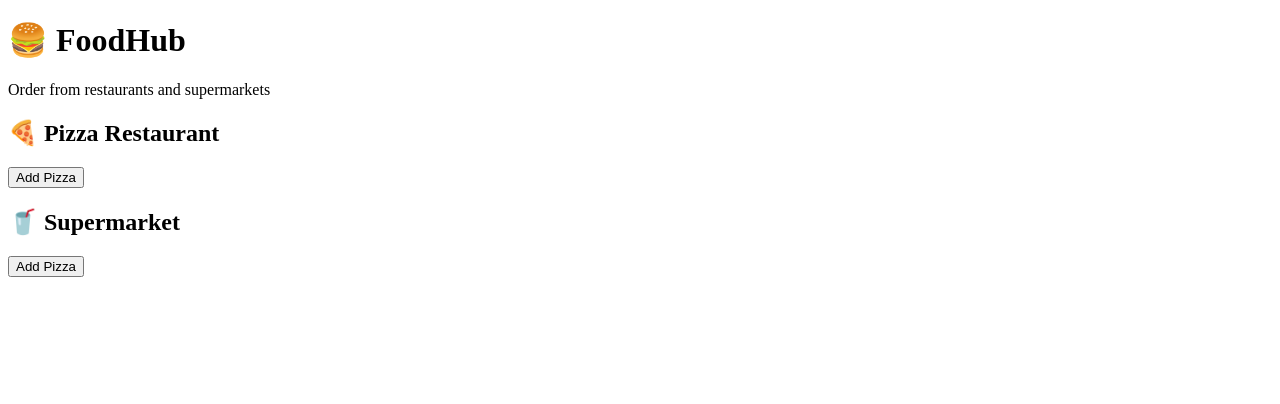
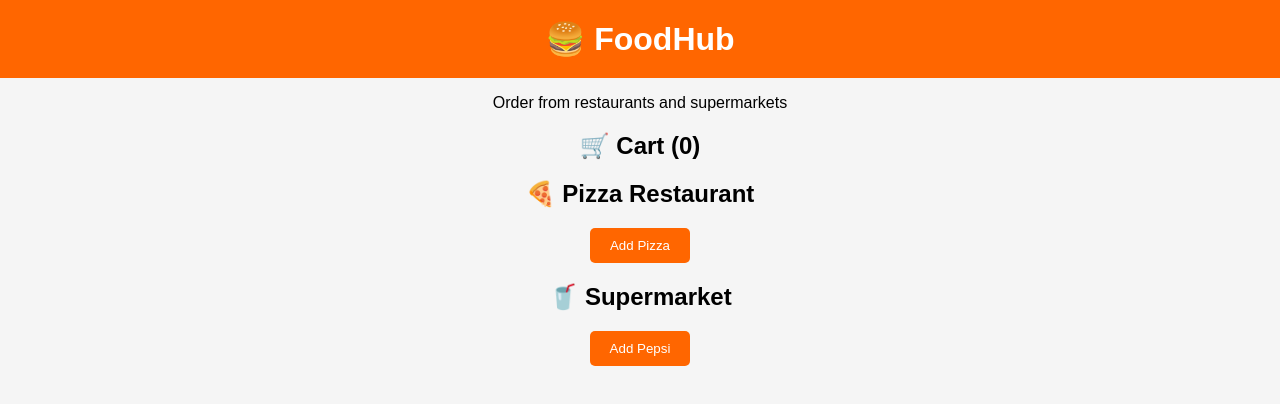
Before and after one commit to baraatharwat/foodhub, a plain HTML site: page index.html in a window 1280 px wide. Drawn offline with Linux system fonts and the light colour scheme.

Commit message:
Update index.html

```diff
--- a/index.html
+++ b/index.html
@@ -2,16 +2,22 @@
 <html>
 <head>
     <title>FoodHub</title>
+    <link rel="stylesheet" href="style.css">
 </head>
 <body>
 
     <h1>🍔 FoodHub</h1>
     <p>Order from restaurants and supermarkets</p>
 
+    <h2 id="cart">🛒 Cart (0)</h2>
+
     <h2>🍕 Pizza Restaurant</h2>
-    <button>Add Pizza</button>
+    <button onclick="addItem('Pizza')">Add Pizza</button>
 
     <h2>🥤 Supermarket</h2>
-<button onclick="addItem('Pizza')">Add Pizza</button>
+    <button onclick="addItem('Pepsi')">Add Pepsi</button>
+
+    <script src="script.js"></script>
+
 </body>
 </html>
```
